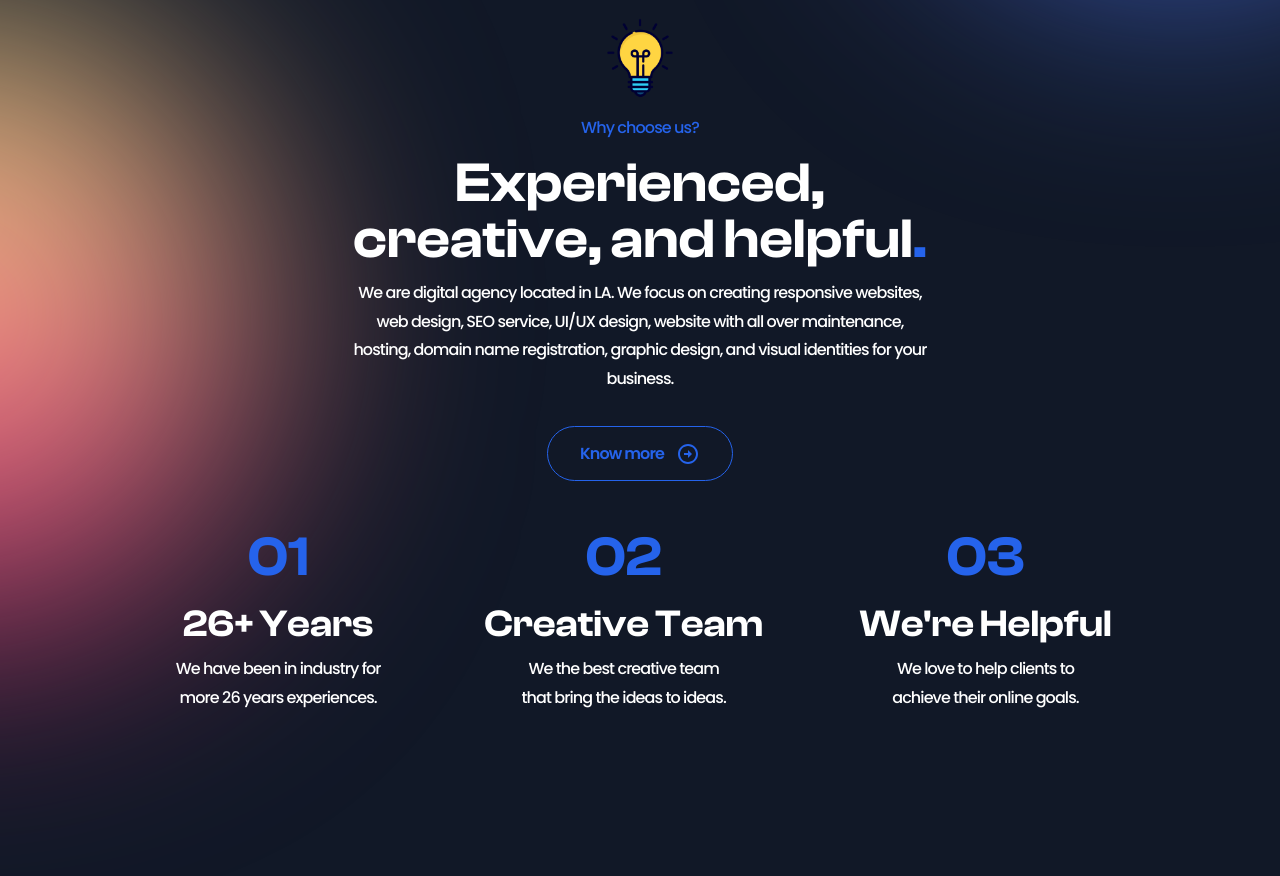
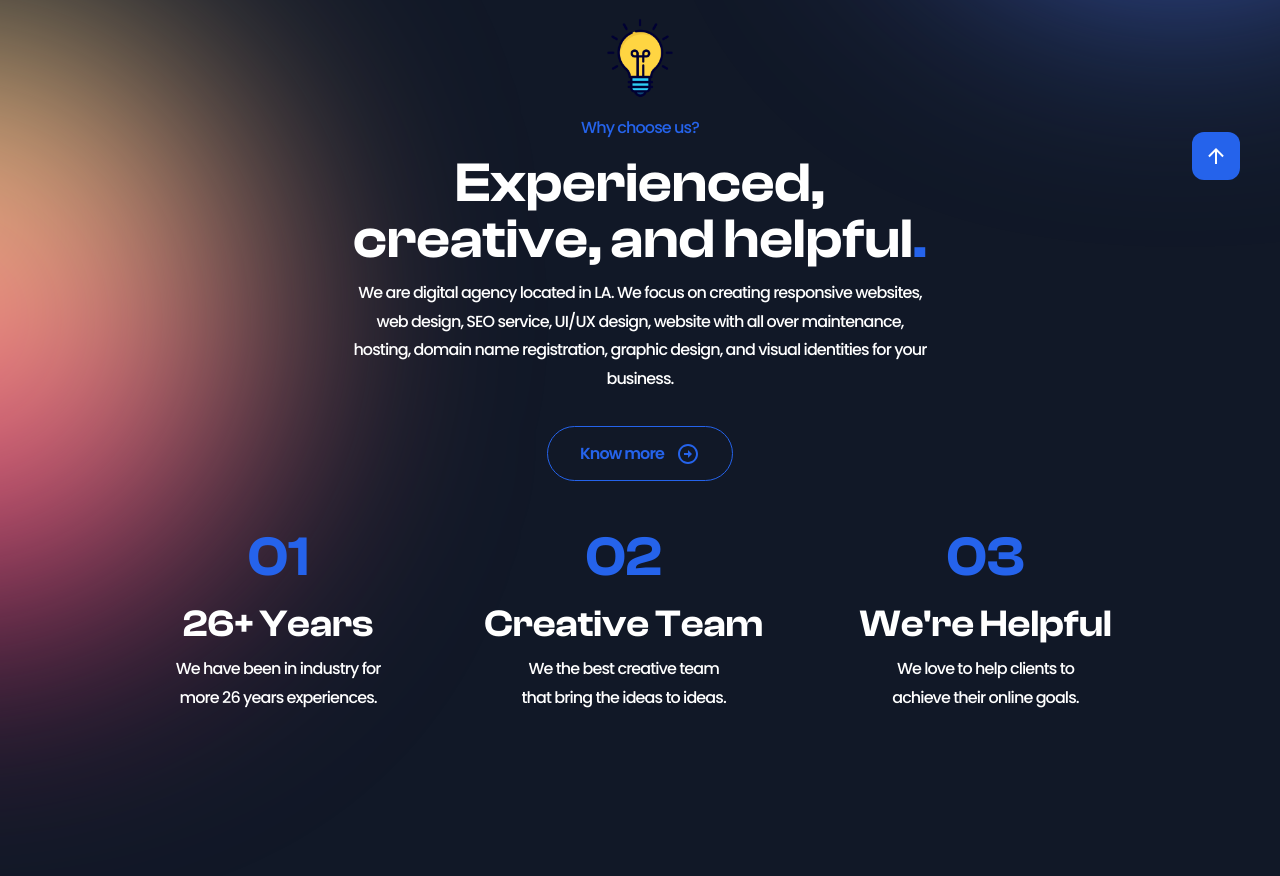
Before and after one commit to fajarfadillahh/scoolab-digital-agency-react-tailwind, a React (Vite) app: page /our-services in a window 1280 px wide. Shown: the part 1420-2296 px from the top of the page. Built offline with nearby package versions, Linux system fonts and the light colour scheme.

Commit message:
modified: import ScrollUp & ScrollToTop at the OurServices page

```diff
--- a/src/pages/OurServices.jsx
+++ b/src/pages/OurServices.jsx
@@ -6,6 +6,8 @@ import Experienced from "../components/Experienced";
 import Testimonial from "../components/Testimonial";
 import Subscribe from "../components/Subscribe";
 import Footer from "../components/Footer";
+import ScrollUp from "../components/ScrollUp";
+import ScrollToTop from "../components/ScrollToTop";
 
 // import parts
 import Hero from "../parts/OurServices/Hero";
@@ -22,6 +24,8 @@ const OurServices = () => {
         <Testimonial />
         <Subscribe />
         <Footer />
+        <ScrollUp />
+        <ScrollToTop />
       </div>
     </>
   );
```
